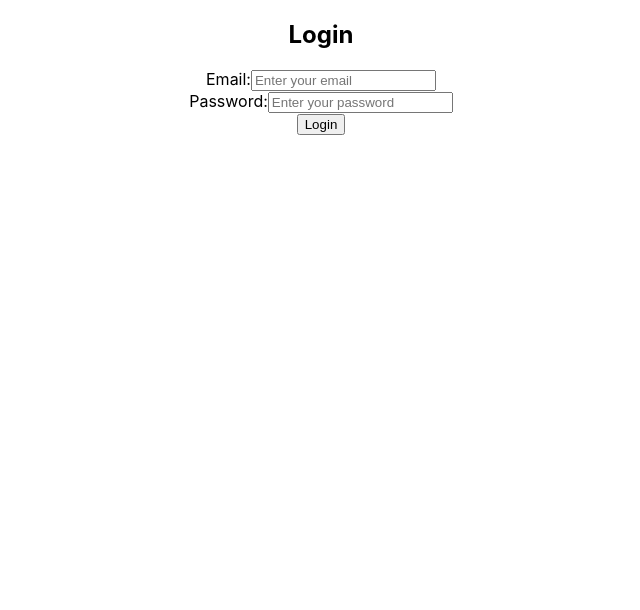
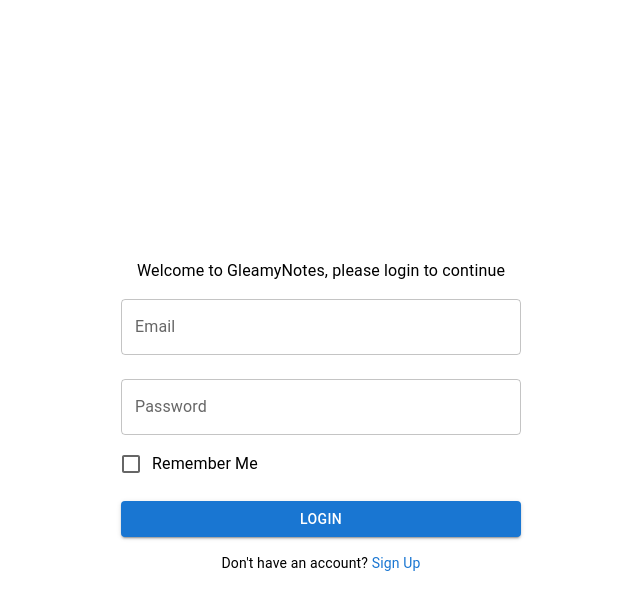
Before and after one commit to arijitchakma79/GleamyNotes, a React (Create React App) app in the folder client/: page /login in a window 1280 px wide. Shown: the top 610 px of the page, without its empty margins (319-959 px from the left). Built offline with nearby package versions, Linux system fonts and the light colour scheme.

Commit message:
added new login page

```diff
--- a/client/package.json
+++ b/client/package.json
@@ -3,6 +3,10 @@
   "version": "0.1.0",
   "private": true,
   "dependencies": {
+    "@emotion/react": "^11.13.3",
+    "@emotion/styled": "^11.13.0",
+    "@mui/icons-material": "^6.1.2",
+    "@mui/material": "^6.1.2",
     "@reduxjs/toolkit": "^2.2.7",
     "@testing-library/jest-dom": "^5.17.0",
     "@testing-library/react": "^13.4.0",
@@ -12,6 +16,7 @@
     "@types/react": "^18.3.6",
     "@types/react-dom": "^18.3.0",
     "@types/react-redux": "^7.1.34",
+    "axios": "^1.7.7",
     "react": "^18.3.1",
     "react-dom": "^18.3.1",
     "react-redux": "^9.1.2",
--- /dev/null
+++ b/client/src/api/userApi.ts
@@ -0,0 +1,11 @@
+import axios from 'axios';
+import { User } from '../types/user';
+import { LoginResponse } from '../types/login';
+
+export const login = async (email: string, password: string) : Promise<LoginResponse> => {
+    const response = await axios.post<LoginResponse>('http://127.0.0.1:5000/login',{
+        email,
+        password
+    });
+    return response.data;
+}
--- a/client/src/pages/loginPage.tsx
+++ b/client/src/pages/loginPage.tsx
@@ -1,43 +1,31 @@
-import React, { useState } from 'react';
-import { useDispatch, useSelector } from 'react-redux';
-import { RootState } from '../store';
-import { setUser, setLoading, setError } from '../store/userActions';
-import { LoginResponse } from '../types/login';
+import React, { useState } from "react";
+import { useDispatch, useSelector } from "react-redux";
+import { RootState } from "../store";
+import { setUser, setError, setLoading } from "../store/userActions";
+import { login } from "../api/userApi";
+import { TextField, Button, CircularProgress, Typography, Box, Alert, Checkbox, FormControlLabel, Link } from '@mui/material';
 
-const Login: React.FC = () => {
+const LoginPage: React.FC = () => {
   const dispatch = useDispatch();
   const { loading, error } = useSelector((state: RootState) => state.user);
 
   const [email, setEmail] = useState('');
   const [password, setPassword] = useState('');
+  const [rememberMe, setRememberMe] = useState(false);
 
   const handleLogin = async (e: React.FormEvent) => {
     e.preventDefault();
-
     dispatch(setLoading(true));
     try {
-          const response = await fetch('http://127.0.0.1:5000/login', {
-              method: 'POST',
-              headers: {
-                  'Content-Type': 'application/json',
-              },
-              body: JSON.stringify({ email, password }),
-          });
+      const data = await login(email, password);
+      dispatch(setUser(data.user));
 
-          if (!response.ok) {
-              throw new Error('Login failed');
+      if (rememberMe) {
+        localStorage.setItem('token', data.token);
+      } else {
+        sessionStorage.setItem('token', data.token);
       }
-
-          // Parse the JSON response
-          const data: LoginResponse = await response.json();
-
-          // Store the token if needed
-          localStorage.setItem('token', data.token);
-
-          console.log(data.token);
-
-          // Dispatch the user information to the Redux store
-          dispatch(setUser(data.user));
+      console.log(data)
     } catch (err: any) {
       dispatch(setError('Invalid email or password'));
     } finally {
@@ -46,36 +34,76 @@
   };
 
   return (
-      <div>
-          <h2>Login</h2>
-          <form onSubmit={handleLogin}>
-              <div>
-                  <label>Email:</label>
-                  <input
-                      type="email"
+    <Box
+      sx={{
+        display: 'flex',
+        flexDirection: 'column',
+        alignItems: 'center',
+        justifyContent: 'center',
+        minHeight: '100vh',
+        padding: 2,
+      }}
+    >
+      <Typography variant="body1">
+        Welcome to GleamyNotes, please login to continue
+      </Typography>
+
+      {error && <Alert severity="error">{error}</Alert>}
+
+      <Box component="form" onSubmit={handleLogin} sx={{ width: '100%', maxWidth: 400 }}>
+        <TextField
+          label="Email"
+          variant="outlined"
+          fullWidth
+          margin="normal"
           value={email}
           onChange={(e) => setEmail(e.target.value)}
-                      required
-                      placeholder="Enter your email"
         />
-              </div>
-              <div>
-                  <label>Password:</label>
-                  <input
+        <TextField
+          label="Password"
+          variant="outlined"
           type="password"
+          fullWidth
+          margin="normal"
           value={password}
           onChange={(e) => setPassword(e.target.value)}
-                      required
-                      placeholder="Enter your password"
         />
-              </div>
-              <button type="submit" disabled={loading}>
-                  {loading ? 'Logging in...' : 'Login'}
-              </button>
-          </form>
-          {error && <p style={{ color: 'red' }}>{error}</p>}
-      </div>
+
+        <Box sx={{ display: 'flex', justifyContent: 'flex-start', width: '100%' }}>
+          <FormControlLabel
+            control={
+              <Checkbox
+                checked={rememberMe}
+                onChange={(e) => setRememberMe(e.target.checked)}
+                color="primary"
+              />
+            }
+            label="Remember Me"
+          />
+        </Box>
+
+        <Button
+          type="submit"
+          variant="contained"
+          color="primary"
+          fullWidth
+          sx={{ marginTop: 2 }}
+          disabled={loading}
+        >
+          {loading ? <CircularProgress size={24} /> : 'Login'}
+        </Button>
+
+        <Box sx={{ marginTop: 2, textAlign: 'center' }}>
+          <Typography variant="body2">
+            Don't have an account?{' '}
+            <Link href="/signup" underline="hover">
+              Sign Up
+            </Link>
+          </Typography>
+        </Box>
+      </Box>
+    </Box>
   );
 };
 
-export default Login;
+export default LoginPage;
```
Also changed, not shown: 2 other files (tests, documents, lock files or other folders). Lines whose indentation alone changed are shown as unchanged.
